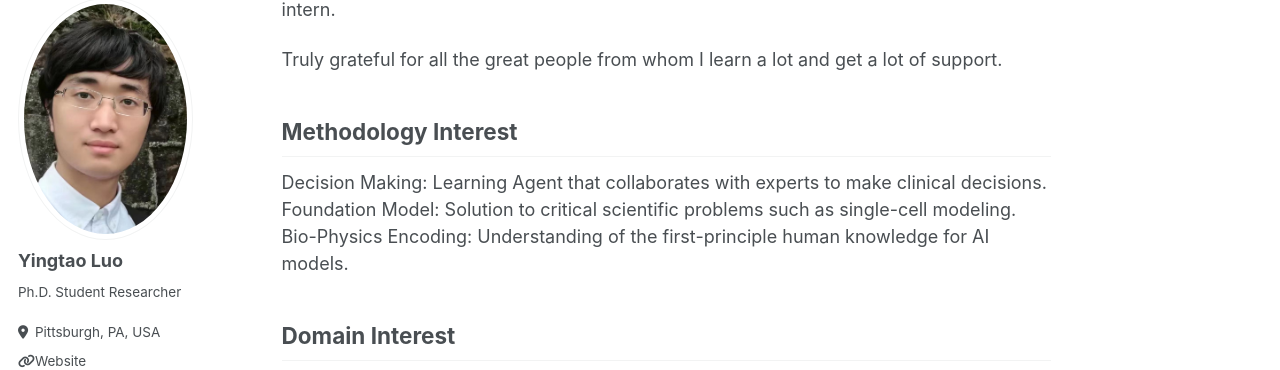
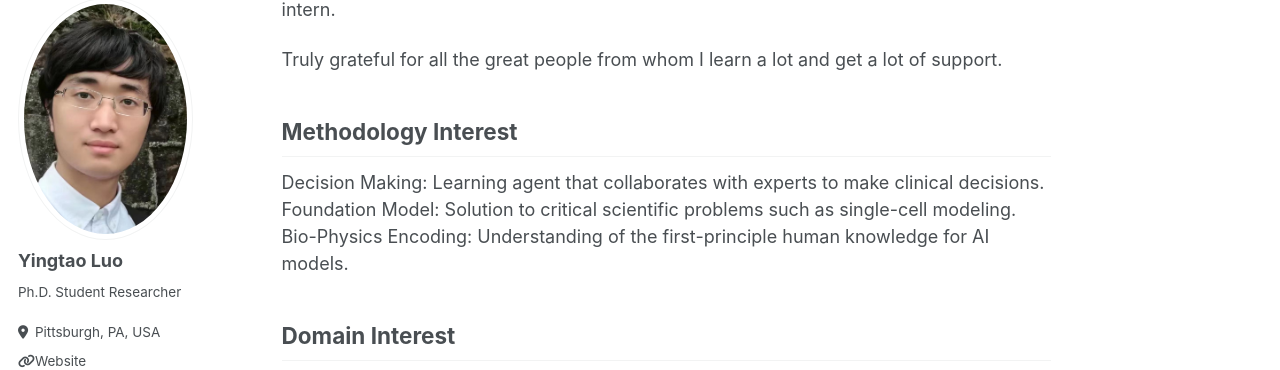
Before and after one commit to yingtaoluo/yingtaoluo.github.io, a Jekyll site: the page built from _pages/about.md, in a window 1280 px wide and 900 px high, scrolled down 437 px. Shown: the part 88-458 px from the top of the window. Built offline with Jekyll 4.4.1, drawn with Linux system fonts in a browser that asks for light colours; some web fonts are replaced.

```diff
--- a/_pages/about.md
+++ b/_pages/about.md
@@ -14,7 +14,7 @@ My name is Yingtao Luo (Ying-Tao Luo, 罗颖韬). I am a second-year Ph.D. stude
 Truly grateful for all the great people from whom I learn a lot and get a lot of support.
 
 ## Methodology Interest
-Decision Making: Learning Agent that collaborates with experts to make clinical decisions.
+Decision Making: Learning agent that collaborates with experts to make clinical decisions.
 Foundation Model: Solution to critical scientific problems such as single-cell modeling.
 Bio-Physics Encoding: Understanding of the first-principle human knowledge for AI models.
 
```
